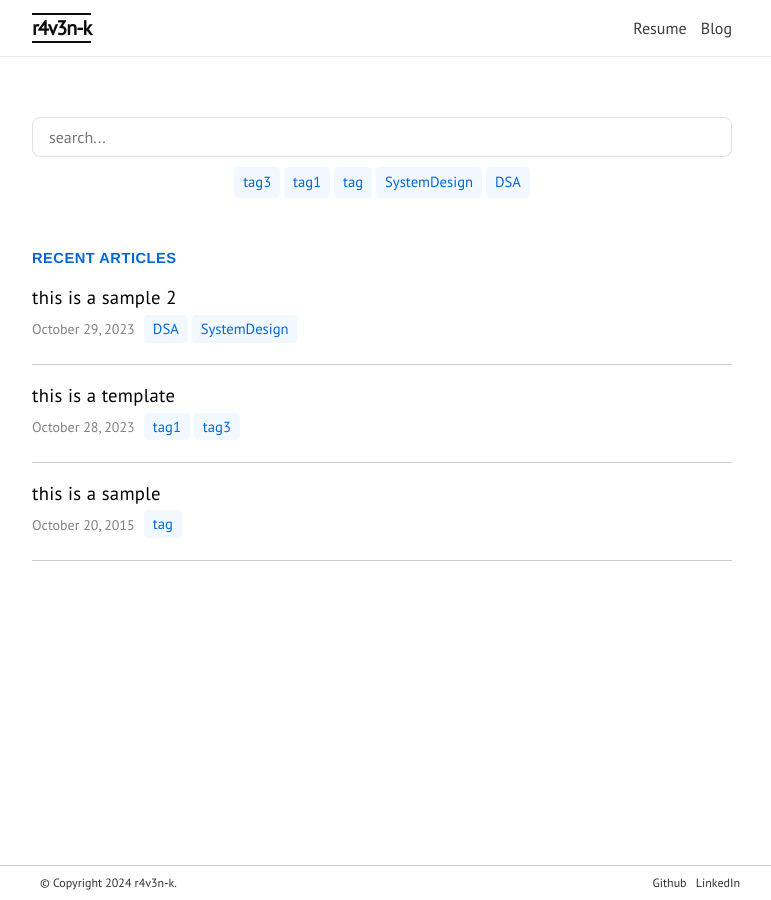
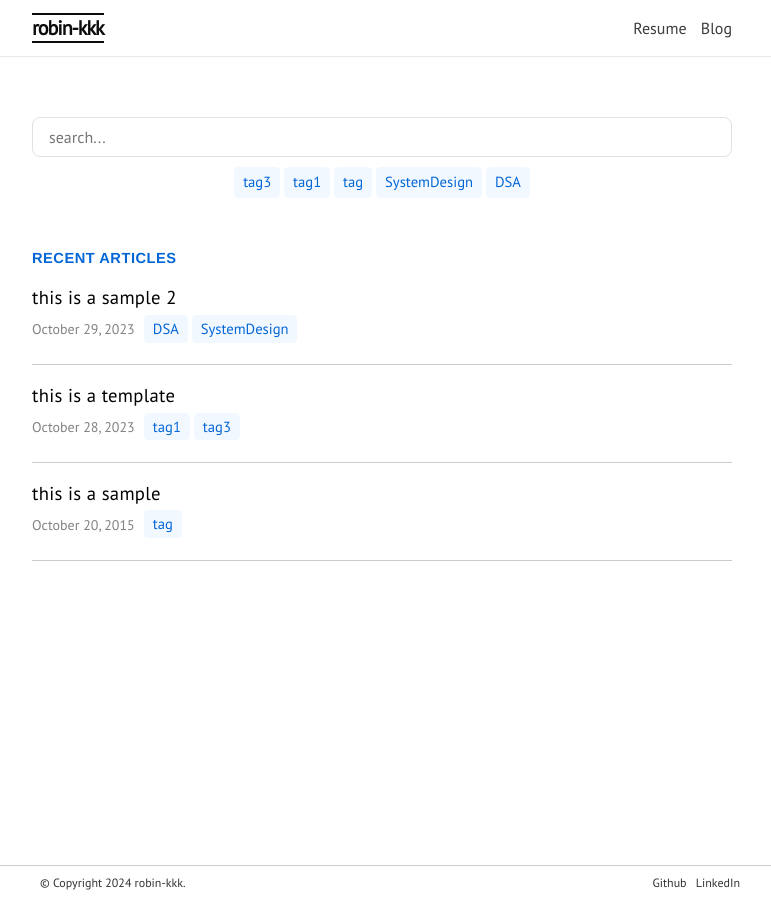
Before and after one commit to r4v3n-k/r4v3n-k.github.io, a Jekyll site: the page built from blog/index.html, in a window 1280 px wide. Shown: the whole page, without its empty margins (258-1029 px from the left). Built offline with Jekyll 4.4.1, drawn with Linux system fonts in a browser that asks for light colours; nearby versions of some CDN libraries; some web fonts are replaced; the list of posts is cut into pages by our own code; comment, search, counter and statistics services are not loaded.

Commit message:
Update _config.yml

```diff
--- a/_config.yml
+++ b/_config.yml
@@ -1,18 +1,18 @@
 # -----------------------------------------------------------------------------
 # Site settings
 # -----------------------------------------------------------------------------
-title: r4v3n-k
+title: robin-kkk
 name: Eunjin Kwon
 email: gej48443@gmail.com
 footer_text: >
-  <a href="https://github.com/r4v3n-k">Github</a>
-  <a href="./">LinkedIn</a>
-url: https://r4v3n-k.github.io
+  <a href="https://github.com/robin-kkk">Github</a>
+  <a href="https://www.linkedin.com/in/eunjin-kwon-a1636114a/">LinkedIn</a>
+url: https://robin-kkk.github.io
 
 # -----------------------------------------------------------------------------
 # Blog
 # -----------------------------------------------------------------------------
-blog_name: r4v3n-k
+blog_name: robin-kkk
 
 # Pagination
 paginate: 4
```
